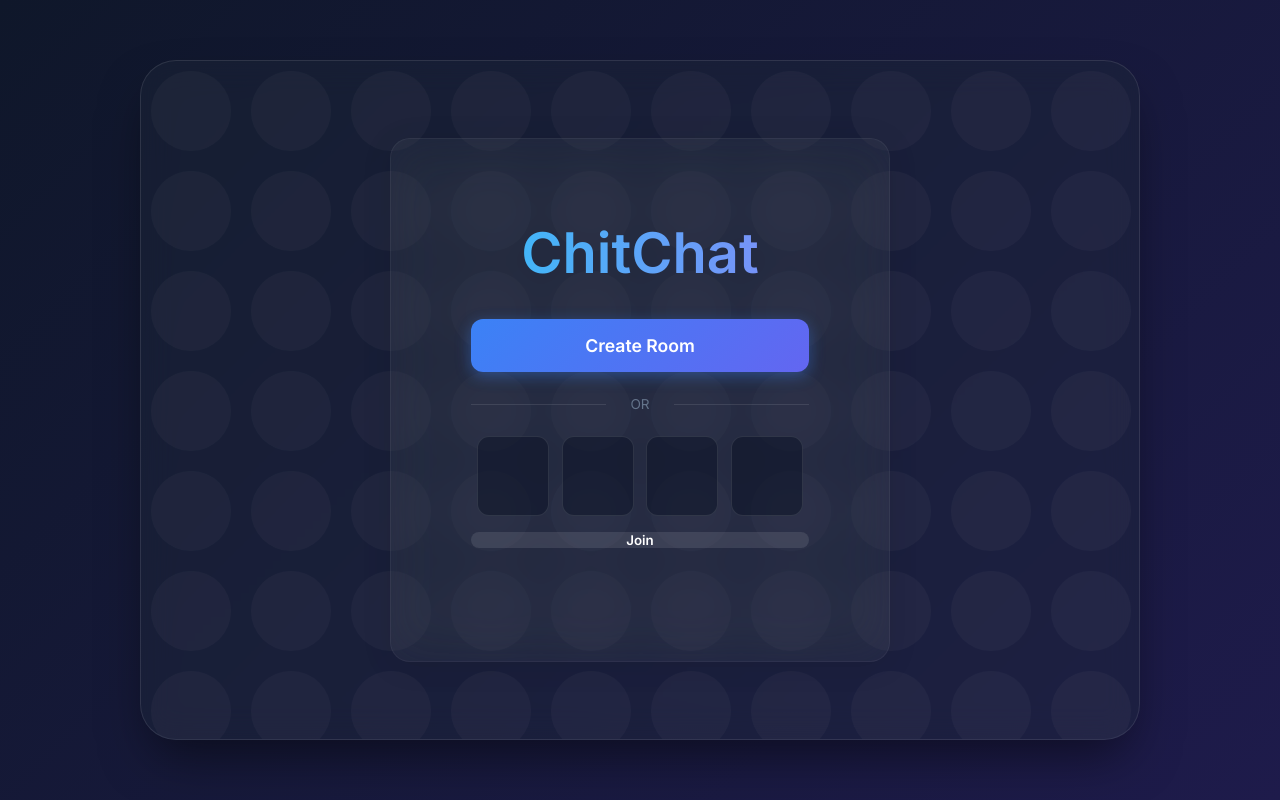
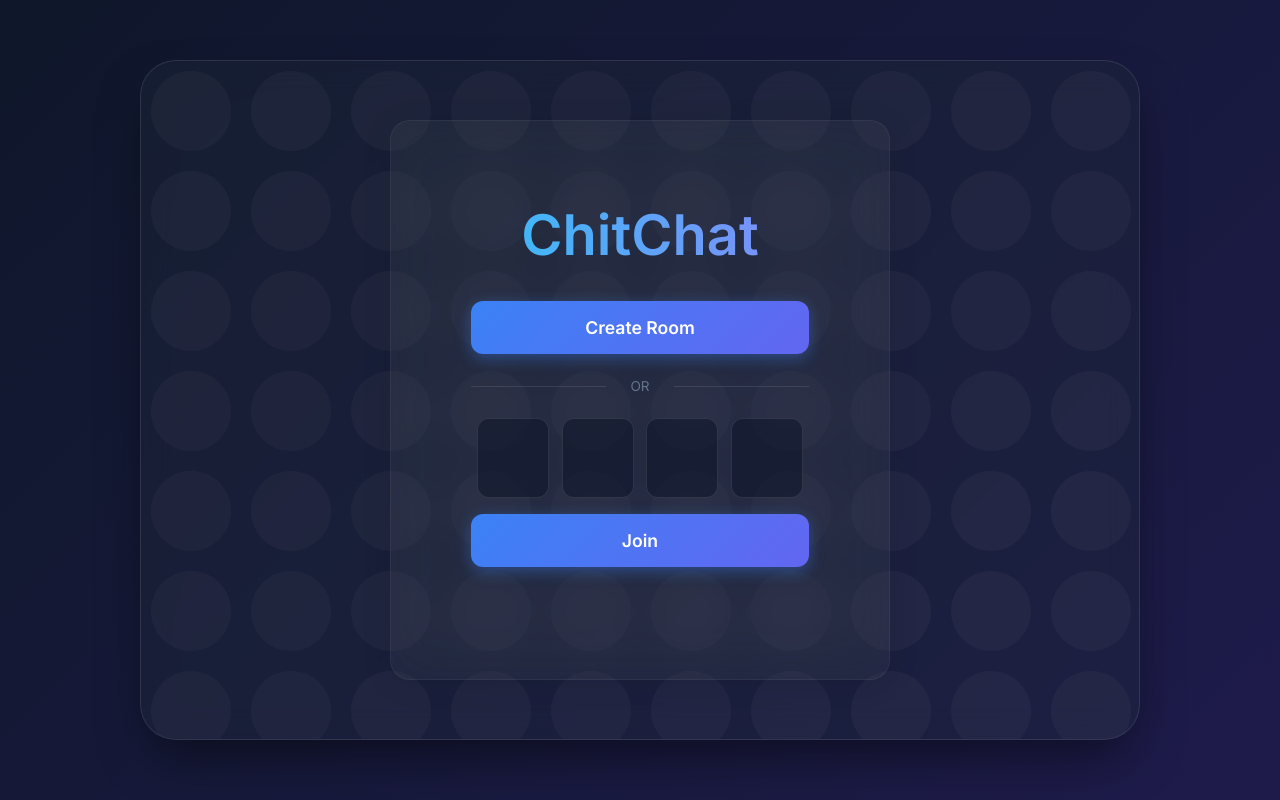
Before and after one commit to venudhannoju-glitch/ChitChat, a website: page public/index.html in a window 1280 px wide. Drawn offline with nearby package versions, Linux system fonts and the light colour scheme; no server answers.

Commit message:
updated join button

```diff
--- a/public/index.html
+++ b/public/index.html
@@ -28,7 +28,7 @@
                             <input type="text" class="code-box" maxlength="1" pattern="[0-9]" inputmode="numeric"
                                 required>
                         </div>
-                        <button type="submit" id="join-btn" class="secondary-btn">Join</button>
+                        <button type="submit" id="join-btn" class="primary-btn">Join</button>
                     </form>
                     <p id="error-msg" class="error-msg"></p>
                 </div>
```
